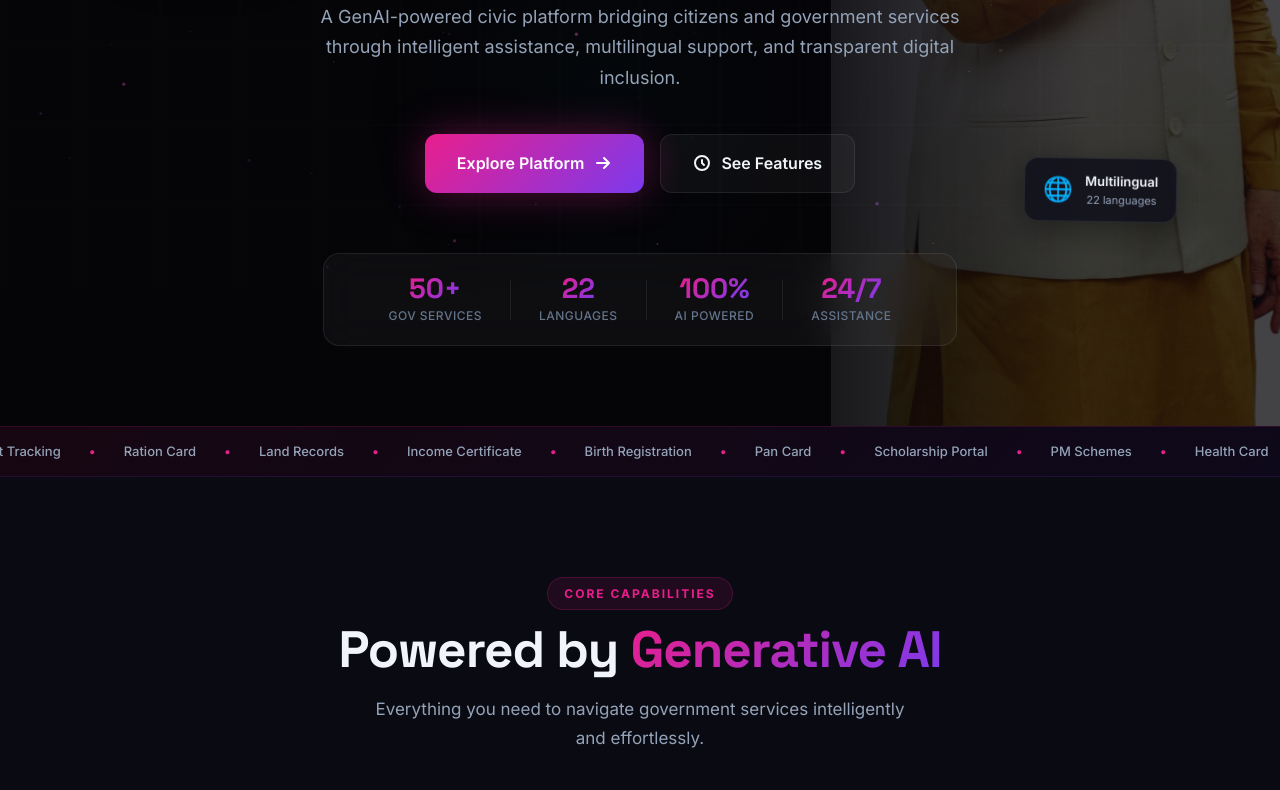
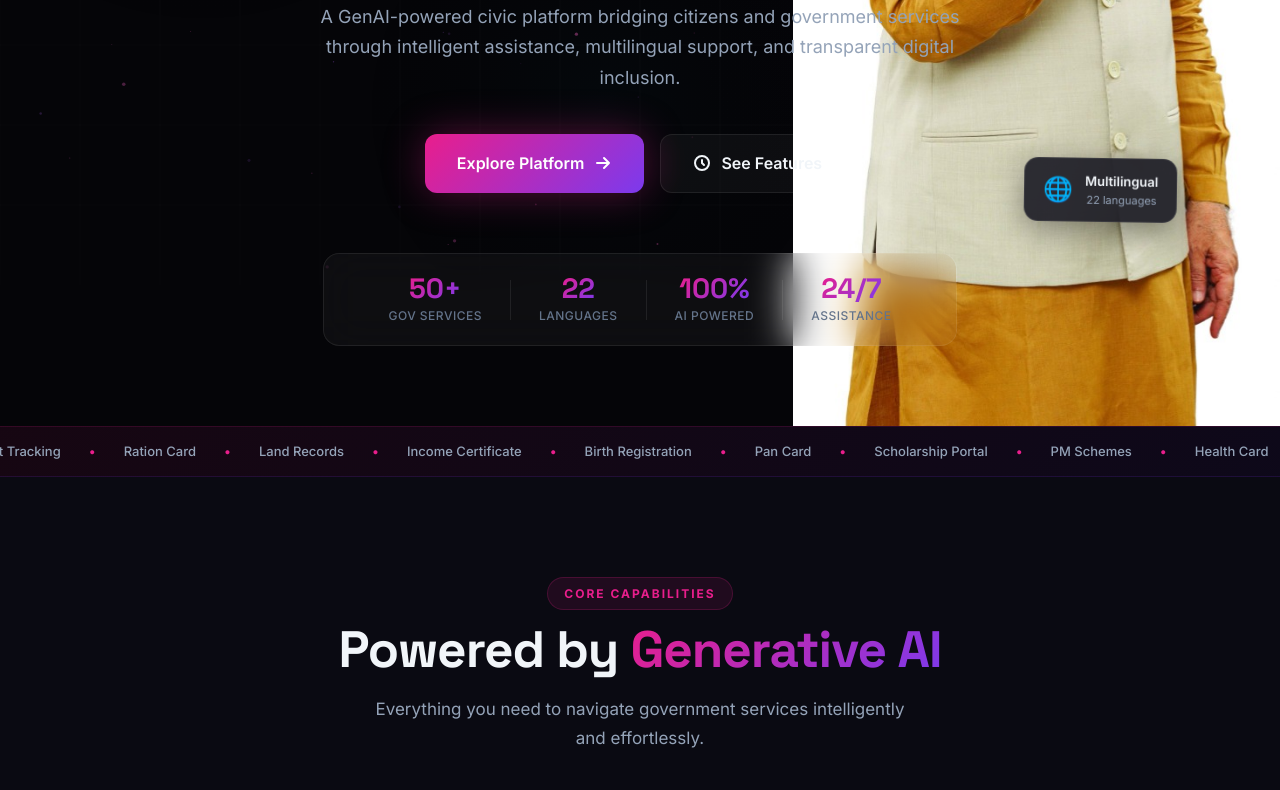
Before and after one commit to RajSingh2006-git/GenAI-powered-web-platform, a website: page index.html in a window 1280 px wide. Shown: the part 515-1305 px from the top of the page. Drawn offline with Linux system fonts and the light colour scheme.

Commit message:
Make hero image fully visible without opacity or mask

```diff
--- a/style.css
+++ b/style.css
@@ -195,18 +195,15 @@ body {
 
 .hero-bg-layer {
   position: absolute;
-  top: 0;
-  right: -5%;
+  bottom: 0;
+  right: 0;
   width: 50%;
-  height: 100%;
+  height: 95%;
   background-image: url('assets/modi_portrait.jpg');
   background-size: contain;
   background-position: bottom right;
   background-repeat: no-repeat;
-  opacity: 0.25;
-  z-index: -1;
-  mask-image: linear-gradient(to left, rgba(0,0,0,1) 40%, rgba(0,0,0,0) 100%);
-  -webkit-mask-image: linear-gradient(to left, rgba(0,0,0,1) 40%, rgba(0,0,0,0) 100%);
+  z-index: 0;
 }
 
 .hero-badge-row {
```
